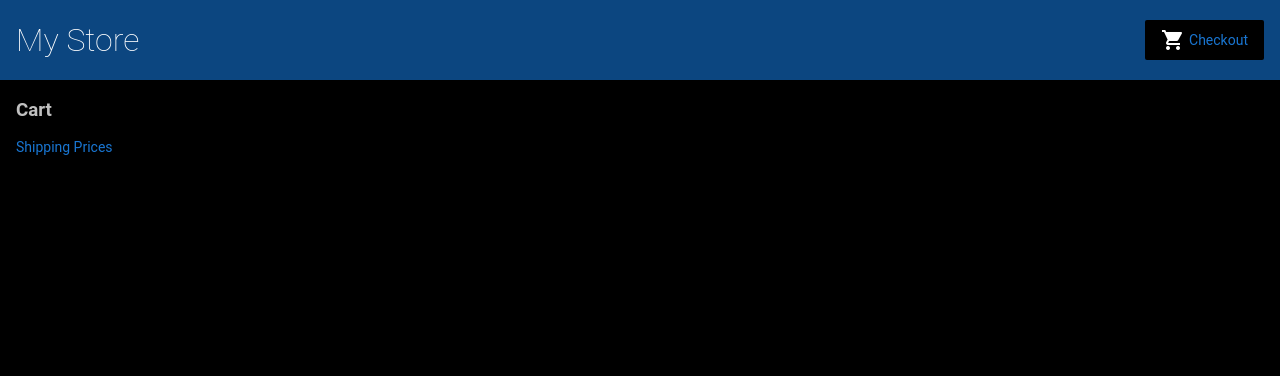
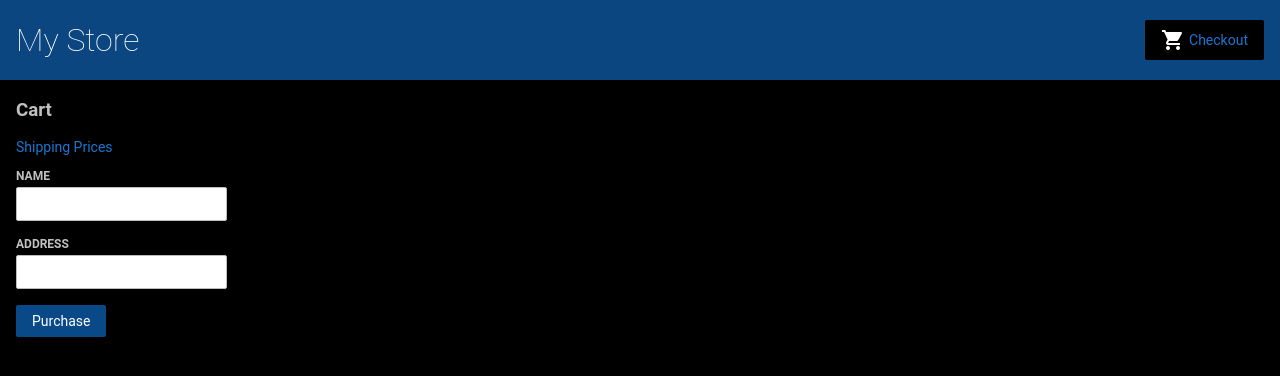
Before and after one commit to xBeke/angular, an Angular app: page /cart in a window 1280 px wide. Shown: the top 376 px of the page. Built offline with nearby package versions, Linux system fonts and the light colour scheme.

Commit message:
2 files modified

```diff
--- a/src/app/cart/cart.component.html
+++ b/src/app/cart/cart.component.html
@@ -12,3 +12,18 @@
     {{item.price | currency}}
   </span>
 </div>
+<form [formGroup]="checkoutForm" (ngSubmit)="onSubmit(checkoutForm.value)">
+  <div>
+    <label for="name">
+      Name
+    </label>
+    <input id="name" type="text" formControlName="name">
+  </div>
+  <div>
+    <label for="address">
+      Address
+    </label>
+    <input id="address" type="text" formControlName="address">
+  </div>
+  <button class="button" type="submit">Purchase</button>
+</form>
--- a/src/app/cart/cart.component.ts
+++ b/src/app/cart/cart.component.ts
@@ -1,4 +1,5 @@
 import { Component, OnInit } from '@angular/core';
+import { FormBuilder } from '@angular/forms';
 import { CartService } from '../cart.service';
 
 @Component({
@@ -8,12 +9,26 @@ import { CartService } from '../cart.service';
 })
 export class CartComponent implements OnInit {
   items;
+  checkoutForm;
 
   constructor(
-    private cartService: CartService
-  ) { }
+    private cartService: CartService,
+    private fromBuilder: FormBuilder,
+  ) {
+    this.checkoutForm = this.fromBuilder.group({
+      name:'',
+      address:''
+    })
+   }
 
   ngOnInit() {
     this.items = this.cartService.getItems();
   }
+
+  onSubmit(customerData){
+    this.items = this.cartService.clearCart();
+    this.checkoutForm.reset();
+
+    console.warn('Your order has been submitted', customerData);
+  }
 }
```
